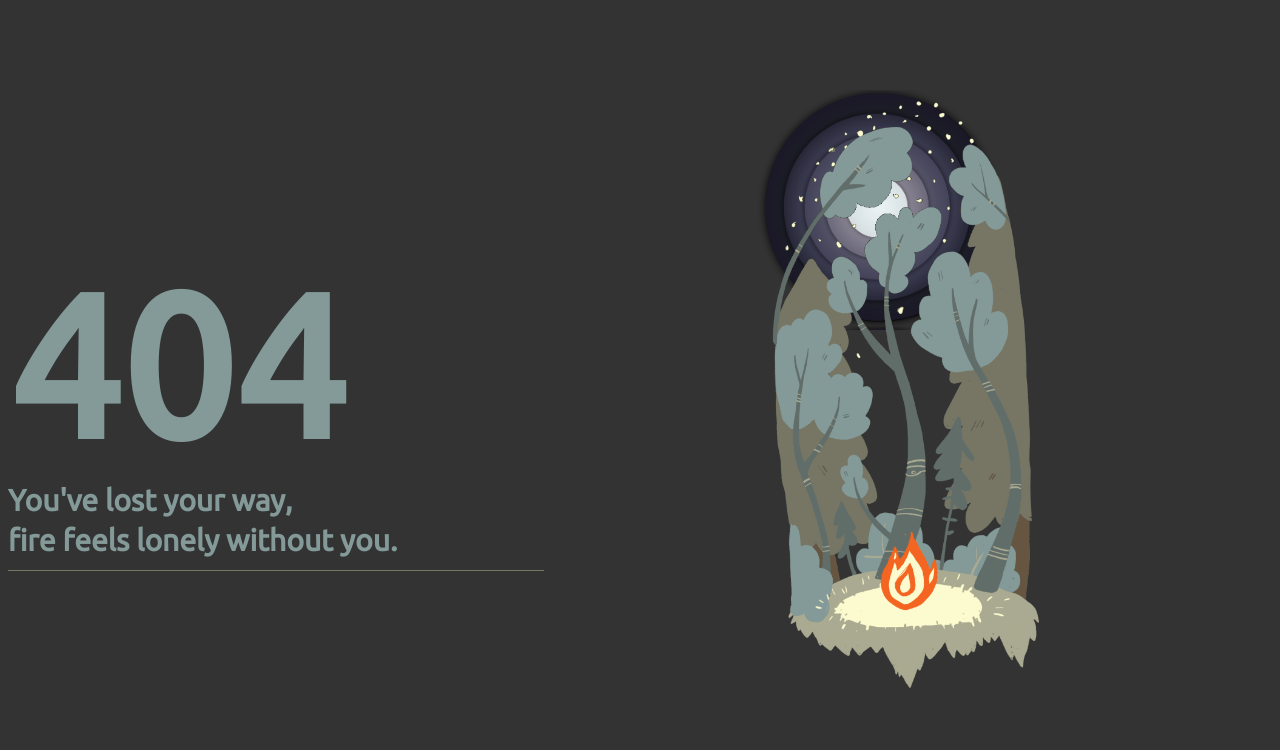
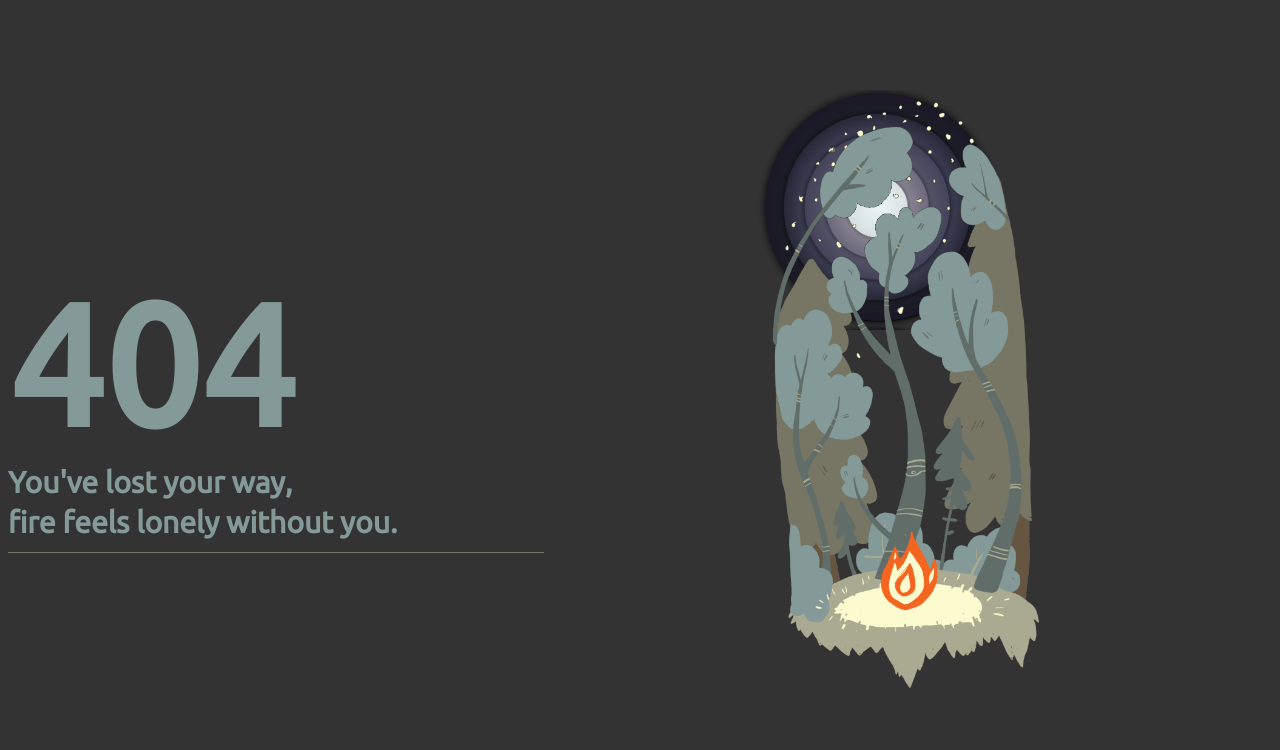
Before and after one commit to foxssinofgreed/sign_up_form, a PHP site: page /404 in a window 1280 px wide. Shown: the part 83-833 px from the top of the page. Run offline with PHP 8.4, Linux system fonts and the light colour scheme.

Commit message:
new config and 404 size change

```diff
--- a/database/config.php
+++ b/database/config.php
@@ -2,7 +2,7 @@
 
 return [
     'servername' => 'localhost',
-    'username' => 'newuser',
+    'username' => 'foxy',
     'password' => 'password',
     'dbname' => 'sign_up_form'
 ];
--- a/public/js/ajax.js
+++ b/public/js/ajax.js
@@ -7,7 +7,7 @@ $(document).ready(function (){
             'password': $('#password').val().trim()}
         $.ajax({
             type: 'POST',
-            url: 'http://localhost:8080/registration',
+            url: 'http://localhost:8000/registration',
             data: data,
             success: function (result){
                 $('#response_style').html(result);
--- a/public/scss/style.css
+++ b/public/scss/style.css
@@ -123,7 +123,7 @@
   color: #849a99;
 }
 .error_404 h1 {
-  font-size: 200px;
+  font-size: 170px;
   margin: 0;
 }
 .error_404 h2 {
--- a/public/scss/style.scss
+++ b/public/scss/style.scss
@@ -142,7 +142,7 @@ $red: rgba(205, 54, 54, 0.7);
   color: #849a99;
 
   h1{
-    font-size: 200px;
+    font-size: 170px;
     margin: 0;
 
   }
```
